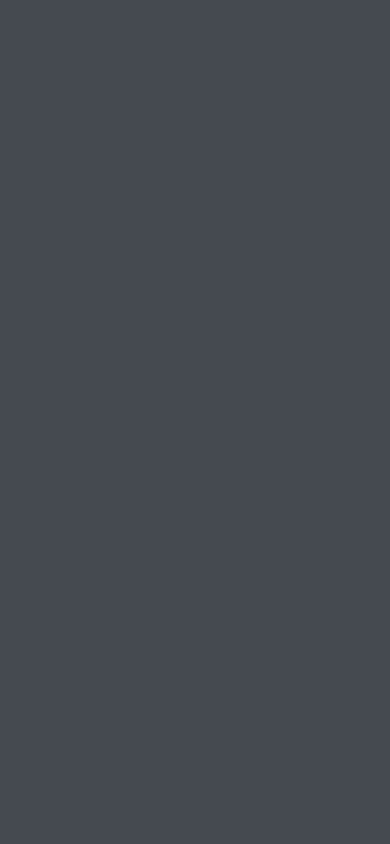
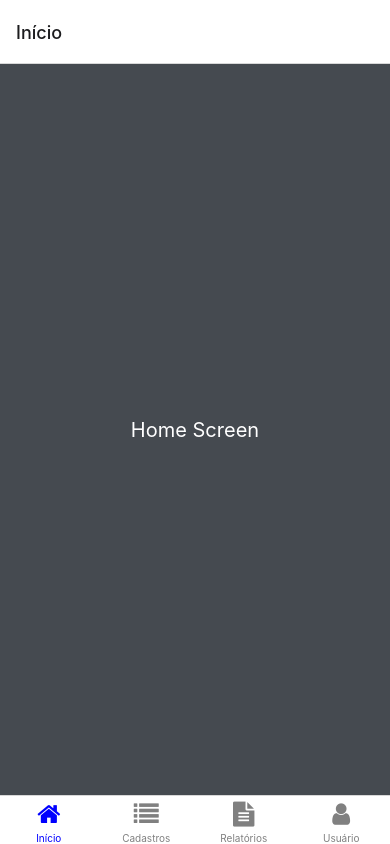
Before and after one commit to Lu1zH3nriq/structManager, a React Native app: screen /Home in a window 390 px wide. Built offline with nearby package versions, Linux system fonts and the light colour scheme.

Commit message:
atualizacao

```diff
--- a/app.json
+++ b/app.json
@@ -1,14 +1,14 @@
 {
   "expo": {
     "name": "structManager",
-    "slug": "structManager",
+    "slug": "O seu gerenciador de obras",
     "version": "1.0.0",
     "orientation": "portrait",
     "icon": "./assets/icon.png",
     "userInterfaceStyle": "light",
     "splash": {
-      "image": "./assets/splash.png",
-      "resizeMode": "contain",
+      "image": "./assets/bgImage3.jpg",
+      "resizeMode": "cover",
       "backgroundColor": "#ffffff"
     },
     "assetBundlePatterns": [
--- a/package.json
+++ b/package.json
@@ -20,7 +20,7 @@
     "react-dom": "18.2.0",
     "react-native": "0.72.4",
     "react-native-animatable": "^1.3.3",
-    "react-native-safe-area-context": "^4.7.2",
+    "react-native-safe-area-context": "^4.6.3",
     "react-native-screens": "~3.22.0",
     "react-native-web": "~0.19.6",
     "tr46": "^4.1.1"
--- a/src/screens/home.js
+++ b/src/screens/home.js
@@ -1,32 +1,90 @@
 import React from "react";
-import {
-  StyleSheet,
-  Text,
-  View,
-  TouchableOpacity,
-  SafeAreaView,
-} from "react-native";
+import { StyleSheet, SafeAreaView, Text } from "react-native";
+import { createBottomTabNavigator } from "@react-navigation/bottom-tabs";
+import { useNavigation } from "@react-navigation/native";
+import Icon from "react-native-vector-icons/FontAwesome"; // Importe os ícones apropriados
 
-import * as Animatable from "react-native-animatable";
-import { useNavigation } from '@react-navigation/native'
+function HomeScreen() {
+  return (
+    <SafeAreaView style={styles.container}>
+      <Text style={styles.text}>Home Screen</Text>
+    </SafeAreaView>
+  );
+}
+
+function CadastrosScreen() {
+  return (
+    <SafeAreaView style={styles.container}>
+      <Text style={styles.text}>Cadastros Screen</Text>
+    </SafeAreaView>
+  );
+}
+
+function RelatoriosScreen() {
+  return (
+    <SafeAreaView style={styles.container}>
+      <Text style={styles.text}>Relatórios Screen</Text>
+    </SafeAreaView>
+  );
+}
+
+function UsuarioScreen() {
+  return (
+    <SafeAreaView style={styles.container}>
+      <Text style={styles.text}>Usuário Screen</Text>
+    </SafeAreaView>
+  );
+}
+
+const Tab = createBottomTabNavigator();
 
 export default function Home() {
-
   const navigation = useNavigation();
 
+  return (
+    <Tab.Navigator
+      screenOptions={({ route }) => ({
+        tabBarIcon: ({ color, size }) => {
+          let iconName;
 
-  return (
-    <SafeAreaView style={styles.container}>
+          if (route.name === "Início") {
+            iconName = "home";
+          } else if (route.name === "Cadastros") {
+            iconName = "list"; // Altere o nome do ícone conforme necessário
+          } else if (route.name === "Relatórios") {
+            iconName = "file-text"; // Altere o nome do ícone conforme necessário
+          } else if (route.name === "Usuário") {
+            iconName = "user"; // Altere o nome do ícone conforme necessário
+          }
 
-
-    </SafeAreaView>
+          return <Icon name={iconName} size={size} color={color} />;
+        },
+      })}
+      tabBarOptions={{
+        activeTintColor: "blue", // Cor do ícone ativo
+        inactiveTintColor: "gray", // Cor do ícone inativo
+        tabBarStyle: {
+          display: "flex",
+        },
+      }}
+    >
+      <Tab.Screen name="Início" component={HomeScreen} />
+      <Tab.Screen name="Cadastros" component={CadastrosScreen} />
+      <Tab.Screen name="Relatórios" component={RelatoriosScreen} />
+      <Tab.Screen name="Usuário" component={UsuarioScreen} />
+    </Tab.Navigator>
   );
 }
 
 const styles = StyleSheet.create({
   container: {
-    flex: 2,
+    flex: 1,
     backgroundColor: "#454A50",
+    alignItems: "center",
+    justifyContent: "center",
   },
-
+  text: {
+    fontSize: 20,
+    color: "white",
+  },
 });
--- a/src/screens/login.js
+++ b/src/screens/login.js
@@ -1,4 +1,4 @@
-import React from "react";
+import React, { useState } from "react";
 import {
   StyleSheet,
   Text,
@@ -7,25 +7,36 @@ import {
   TouchableOpacity,
   ImageBackground,
   SafeAreaView,
+  Keyboard,
+  TouchableWithoutFeedback,
+  KeyboardAvoidingView,
 } from "react-native";
 
 import * as Animatable from "react-native-animatable";
-import { useNavigation } from '@react-navigation/native'
+import { useNavigation } from "@react-navigation/native";
 
 export default function Login() {
+  const navigation = useNavigation();
+  const [password, setPassword] = useState("");
+  const [showPassword, setShowPassword] = useState(false);
 
-  const navigation = useNavigation();
+  const toggleShowPassword = () => {
+    setShowPassword(!showPassword);
+  };
 
   return (
     <SafeAreaView style={styles.container}>
       <ImageBackground
-        source={require("../../assets/bgImage.jpg")}
+        source={require("../../assets/bgImage3.jpg")}
         style={styles.backgroundImage}
         imageStyle={{ opacity: 0.2 }}
       >
-        <Animatable.View
-          animation="fadeInUp"
+
+        <KeyboardAvoidingView
+
+          style={styles.keyboardAvoidingView}
         >
+          <Animatable.View animation="fadeInUp">
             <View style={styles.header}>
               <Text style={styles.headerText}>Bem vindo(a)</Text>
               <Text style={styles.headerText}>Entrar</Text>
@@ -34,34 +45,53 @@ export default function Login() {
             <View style={styles.form}>
               <Text style={styles.formText}>Usuário:</Text>
               <TextInput
-              placeholder="Digite seu usuário ou email"
+                autoCorrect={false} // Desativa o corretor automático
+                autoCompleteType="off" // Desativa o sugestor de palavras
+                autoCapitalize="none"
+                placeholder="Digite seu usuário"
                 style={styles.formTextInput}
               />
 
               <Text style={styles.formText}>Senha:</Text>
+              <View style={styles.passwordInputContainer}>
                 <TextInput
+                  autoCorrect={false} // Desativa o corretor automático
+                  autoCompleteType="off" // Desativa o sugestor de palavras
+                  autoCapitalize="none"
                   placeholder="Digite sua senha"
-              style={styles.formTextInput}
-              secureTextEntry={true} // Se desejar que a senha seja ocultada
+                  style={styles.passwordTextInput}
+                  secureTextEntry={!showPassword}
+                  value={password}
+                  onChangeText={(text) => setPassword(text)}
                 />
+                <TouchableOpacity
+                  autoCorrect={false} // Desativa o corretor automático
+                  autoCompleteType="off" // Desativa o sugestor de palavras
+                  onPress={toggleShowPassword}
+                  style={styles.toggleButton}
+                >
+                  <Text>{showPassword ? "Ocultar" : "Mostrar"}</Text>
+                </TouchableOpacity>
+              </View>
             </View>
 
             <View style={styles.buttons}>
               <TouchableOpacity
                 style={styles.btnEntrar}
-              onPress={()=>navigation.navigate('Home')}
+                onPress={() => navigation.navigate("Home")}
               >
                 <Text style={styles.btnEntrarText}>Entrar</Text>
               </TouchableOpacity>
 
               <TouchableOpacity
                 style={styles.btnEsqSenha}
-              onPress={()=>navigation.navigate('RedefSenha')}
+                onPress={() => navigation.navigate("RedefSenha")}
               >
                 <Text style={styles.btnEsqSenhaText}>Esqueci minha senha</Text>
               </TouchableOpacity>
             </View>
           </Animatable.View>
+        </KeyboardAvoidingView>
       </ImageBackground>
     </SafeAreaView>
   );
@@ -69,7 +99,7 @@ export default function Login() {
 
 const styles = StyleSheet.create({
   container: {
-    flex: 2,
+    flex: 1,
     backgroundColor: "#454A50",
   },
   header: {
@@ -99,6 +129,26 @@ const styles = StyleSheet.create({
     borderRadius: 8,
     paddingHorizontal: 15,
   },
+  passwordInputContainer: {
+    flexDirection: "row",
+    alignItems: "center",
+  },
+  passwordTextInput: {
+    flex: 1,
+    backgroundColor: "#FFF",
+    height: 45,
+    borderTopLeftRadius: 8,
+    borderBottomLeftRadius: 8,
+    paddingHorizontal: 15,
+  },
+  toggleButton: {
+    backgroundColor: "#FFF",
+    height: 45,
+    borderTopRightRadius: 8,
+    borderBottomRightRadius: 8,
+    justifyContent: "center",
+    paddingHorizontal: 10,
+  },
   buttons: {
     width: "100%",
     paddingHorizontal: 45,
@@ -127,6 +177,9 @@ const styles = StyleSheet.create({
   },
   backgroundImage: {
     flex: 1,
-    resizeMode: "cover",
+  },
+  keyboardAvoidingView: {
+    flex: 1,
+    justifyContent: "center",
   },
 });
--- a/src/screens/redefSenha.js
+++ b/src/screens/redefSenha.js
@@ -24,8 +24,7 @@ export default function RedefSenha() {
         {
           text: "Fazer login com nova senha",
           onPress: () => {
-            // Aqui você pode adicionar a lógica para redefinir a senha, se necessário
-            // Em seguida, navegue de volta para a tela de login
+            // Aqui adicionar a lógica para redefinir a senha
             navigation.navigate("Login");
           },
         },
@@ -45,10 +44,13 @@ export default function RedefSenha() {
           </View>
 
           <View style={styles.form}>
+          <Text style={styles.formText}>Digite seu endereço de e-mail cadastrado para enviarmos uma nova senha temporária. </Text>
             <Text style={styles.formText}>E-mail:</Text>
             <TextInput
-              placeholder="Digite seu email"
+              keyboardType="email-address"
+              placeholder="example@email.com.br"
               style={styles.formTextInput}
+              autoCapitalize="none"
             />
           </View>
 
```
Also changed, not shown: 1 other file (tests, documents, lock files or other folders). Lines whose indentation alone changed are shown as unchanged.
